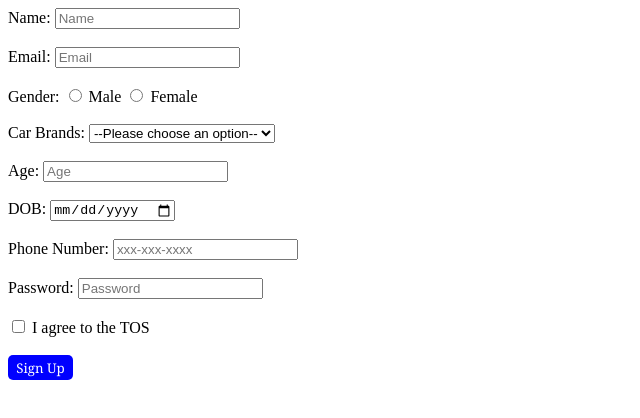
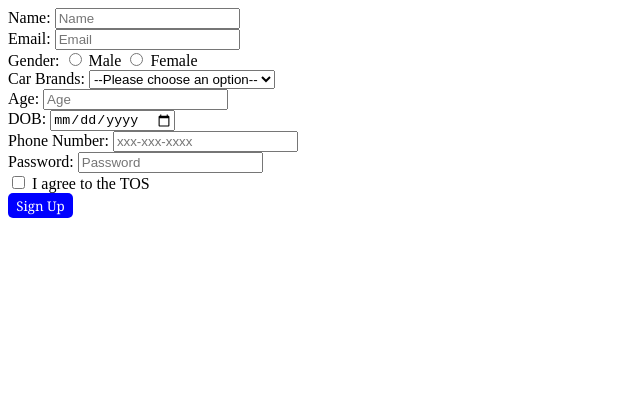
Before and after one commit to acciojob/signup-form-car-sainath161, a website: page main.html in a window 1280 px wide. Shown: the whole page, without its empty margins (0-640 px from the left). Drawn offline with Linux system fonts and the light colour scheme.

Commit message:
created a submission

```diff
--- a/main.html
+++ b/main.html
@@ -32,16 +32,16 @@ button:hover{
 	<!-- the entire body must be written by student -->
 	<form method="post" action="submit.php">
     <label for="name">Name:</label>
-    <input type="text" id="name" name="name" placeholder="Name" required><br><br>
+    <input type="text" id="name" name="name" placeholder="Name" required><br>
 
     <label for="email">Email:</label>
-    <input type="email" id="email" name="email" placeholder="Email" required><br><br>
+    <input type="email" id="email" name="email" placeholder="Email" required><br>
 
     <label>Gender:</label>
     <input type="radio" id="gender_m" name="gender" required>
     <label for="gender_m">Male</label>
     <input type="radio" id="gender_f" name="gender" required>
-    <label for="gender_f">Female</label><br><br>
+    <label for="gender_f">Female</label><br>
 
     <label for="cars">Car Brands:</label>
     <select id="cars" name="cars" required>
@@ -53,24 +53,24 @@ button:hover{
 	  <option value="fortuner">Fortuner</option>
 	  <option value="bmw">BMW</option>
 	  <option value="rolls royce">Rolls Royce</option>
-    </select><br><br>
+    </select><br>
 
     <label for="age">Age:</label>
-    <input type="number" id="age" name="age" placeholder="Age" required><br><br>
+    <input type="number" id="age" name="age" placeholder="Age" required><br>
 
     <label for="dob">DOB:</label>
-    <input type="date" id="dob" name="dob" required><br><br>
+    <input type="date" id="dob" name="dob" required><br>
 
     <label for="tel">Phone Number:</label>
-    <input type="tel" id="tel" name="tel" pattern="[0-9]{3}-[0-9]{3}-[0-9]{4}" placeholder="xxx-xxx-xxxx"><br><br>
+    <input type="tel" id="tel" name="tel" pattern="[0-9]{3}-[0-9]{3}-[0-9]{4}" placeholder="xxx-xxx-xxxx"><br>
 
     <label for="password">Password:</label>
-    <input type="password" id="password" name="password" placeholder="Password" required><br><br>
+    <input type="password" id="password" name="password" placeholder="Password" required><br>
 
     <label>
       <input type="checkbox" id="tos" name="tos" required>
       I agree to the TOS
-    </label><br><br>
+    </label><br>
 
     <button type="submit">Sign Up</button>
   </form>
```
